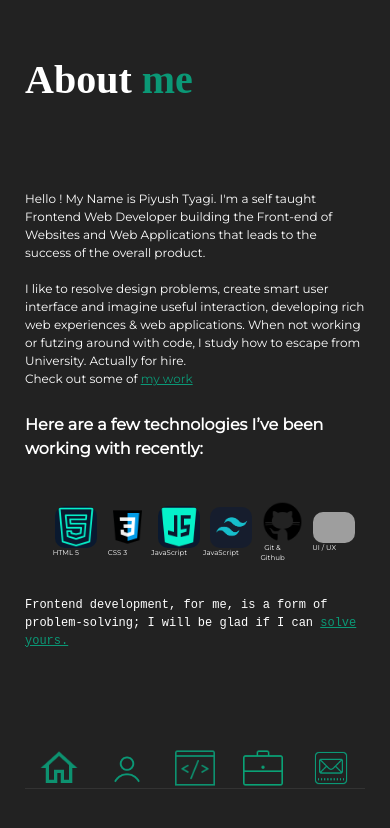
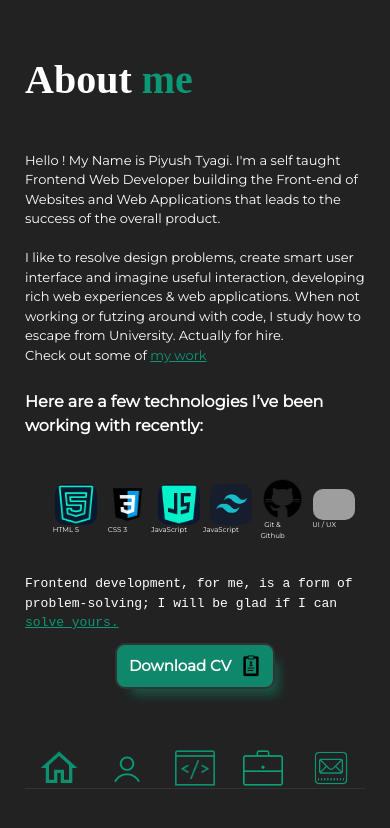
Before and after one commit to Piyush-45/pw01, a website: page about.html in a window 390 px wide. Drawn offline with nearby package versions, Linux system fonts and the light colour scheme; grey boxes are pictures that could not be loaded.

Commit message:
download-cv-mobile-added

```diff
--- a/about.html
+++ b/about.html
@@ -85,6 +85,10 @@
                                 href="/contact.html" class="mywork"> solve yours.</a>
                         </div>
                     </div>
+                    <div class="cv-btn">
+                       <a href=""> Download CV</a>
+                        <img src="/icons8-cv-50.png" alt="">
+                    </div>
                 </div>
 
                 <div class="mobile-menu">
--- a/index.css
+++ b/index.css
@@ -341,7 +341,7 @@ justify-content: space-between;
 .about_p_1,
 .about_p_2,
 .about_p_3 {
-    font-size: 1.3rem;
+    font-size: 1.4rem;
     font-weight: 400;
 }
 
@@ -383,10 +383,12 @@ justify-content: space-between;
 
 .about_p_3 {
     font-family: 'Courier New', Courier, monospace;
-    margin-top: 1.2rem;
+    margin-top: 1.3rem;
 }
 
-
+.cv-btn{
+    display: none;
+}
 /* ====== service section ====== */
 .service-flex {
     display: flex;
@@ -1051,7 +1053,7 @@ html.sr .load-hidden {
     .about_p_1,
     .about_p_2,
     .about_p_3 {
-        font-size: 1.2rem;
+        font-size: 1.3rem;
     }
 }
 
@@ -1102,6 +1104,31 @@ html.sr .load-hidden {
 
     aside {
         display: none;
+    }
+    .cv-btn{
+        display: inline-block;
+        display: flex;
+        gap: 01rem;
+        font-size: 1.5rem;
+        border: 2px solid #333;
+        width: fit-content;
+        margin-top: 1rem;
+        padding: 1rem 1.2rem;
+        align-self: center;
+        border-radius: 10px;
+        background: #0e876a  ;
+        font-weight: 700;
+        outline: none;
+        box-shadow: 10px 12px 11px -6px rgb(11 152 118 / 44%);
+
+
+
+    }
+    .cv-btn img{
+        width: 2rem;
+    }
+    .cv-btn a{
+        color: white;
     }
 
     .parent_container {
```
Also changed, not shown: contact.html (+4 -0 lines), icons8-cv-16.png (added), icons8-cv-50.png (added).
